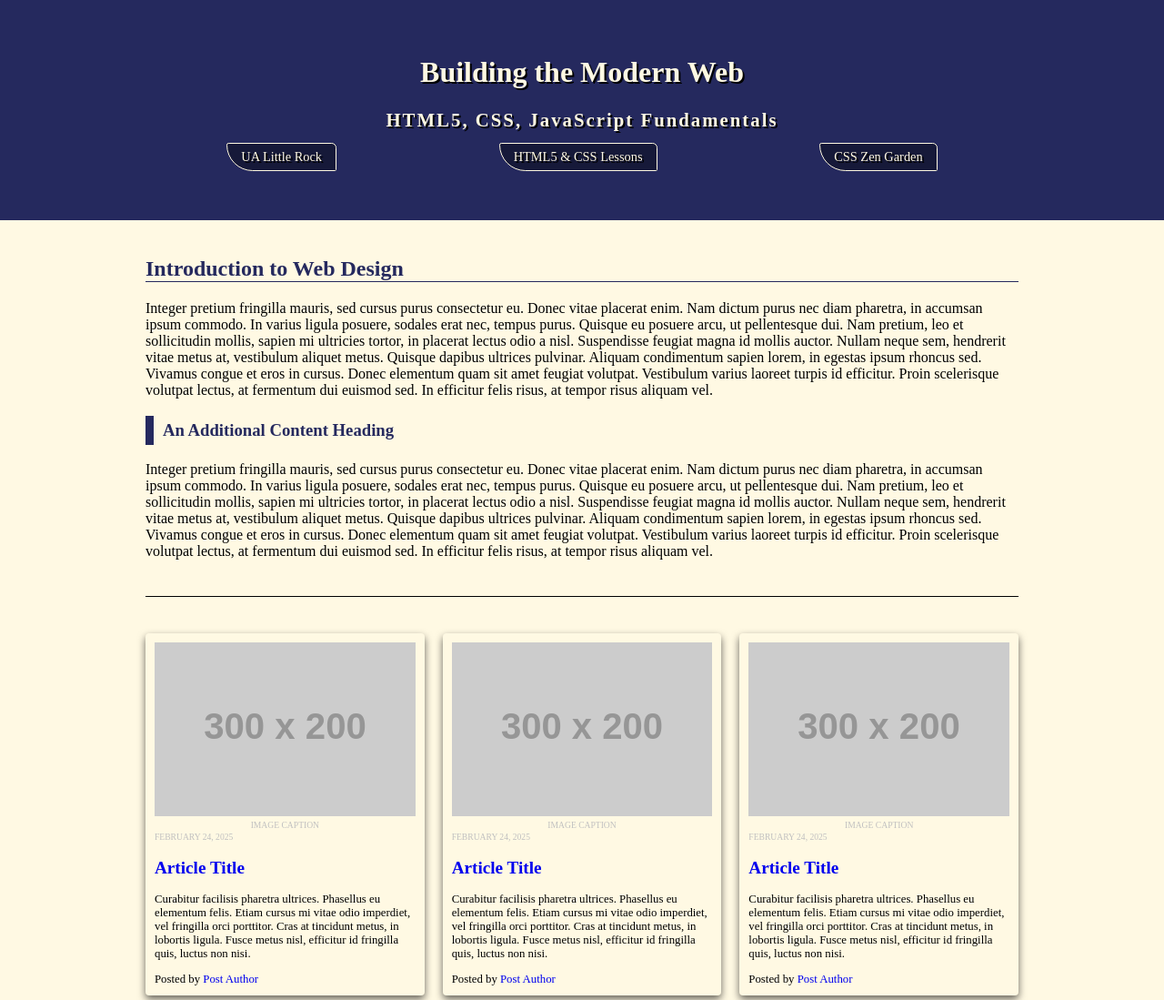
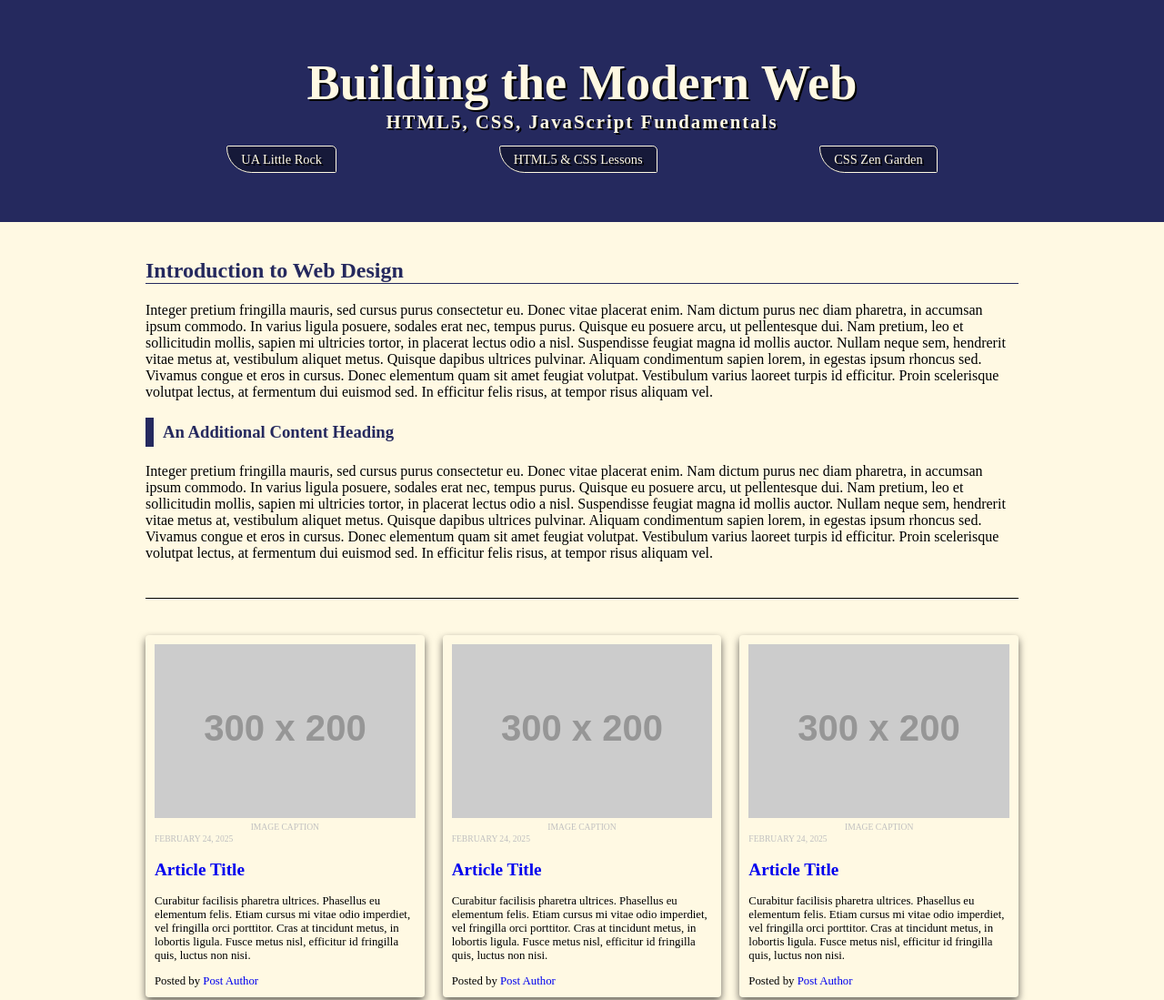
Before and after one commit to Kb214/IFSC-1310, a plain HTML site: page css-demo/index.html in a window 1280 px wide. Shown: the top 1099 px of the page at 91% size. Drawn offline with Linux system fonts and the light colour scheme; placeholder pictures from the web are drawn by us; a web font is replaced by a local one.

Commit message:
Assignment Screenshot Added

```diff
--- a/css-demo/assets/css/style.css
+++ b/css-demo/assets/css/style.css
@@ -73,8 +73,8 @@ header.primary{
 
 }
 
-header.pramary h1 {
-    font-size: 2.4rem;
+header.primary h1 {
+    font-size: 3.4rem;
     /* top , LR, Bottom */
     margin: 20px 0 0;
 }
```
Also changed, not shown: index.html (+2 -0 lines), assets/img/Frog.png (added), assets/img/plate.png (added).
